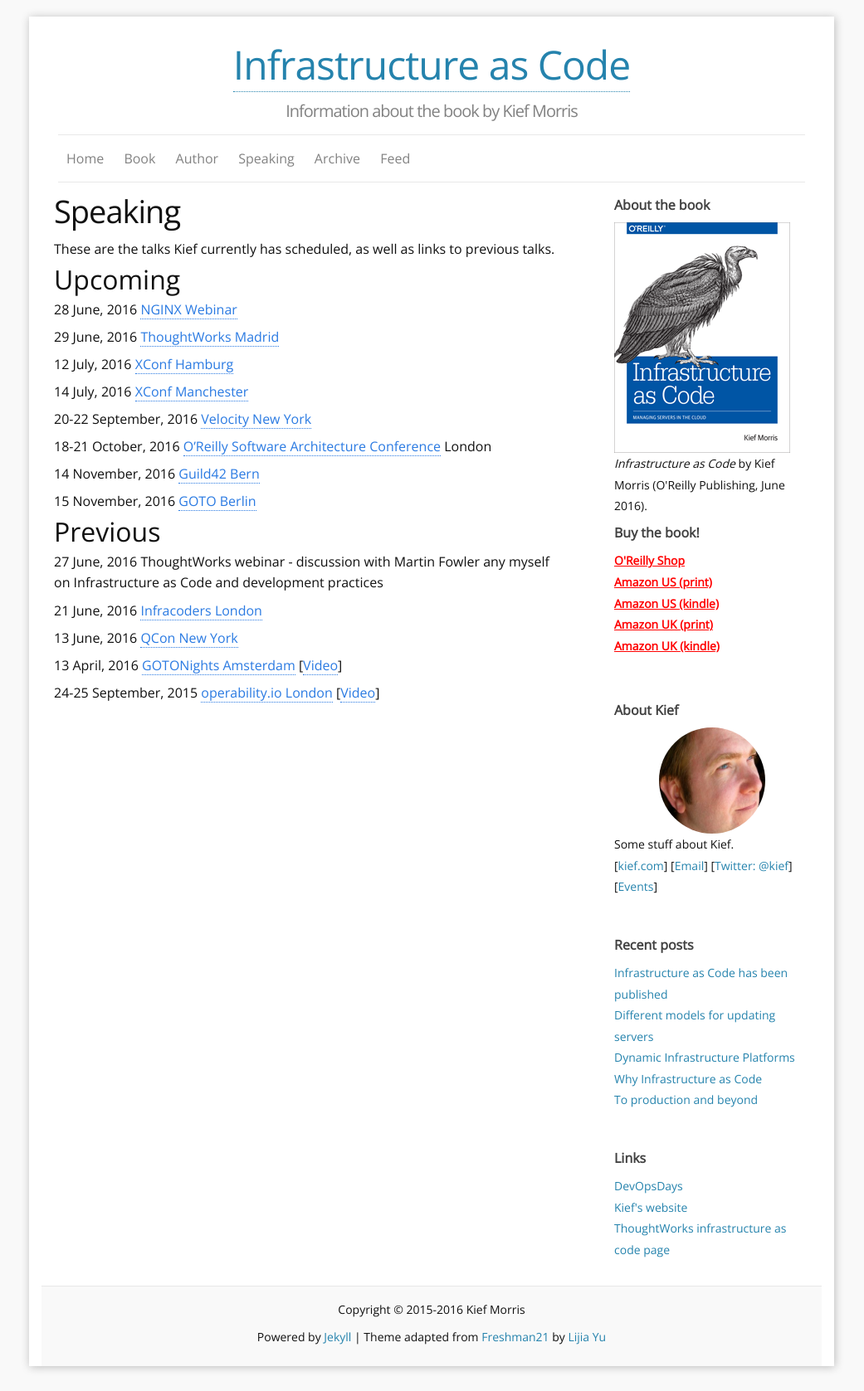
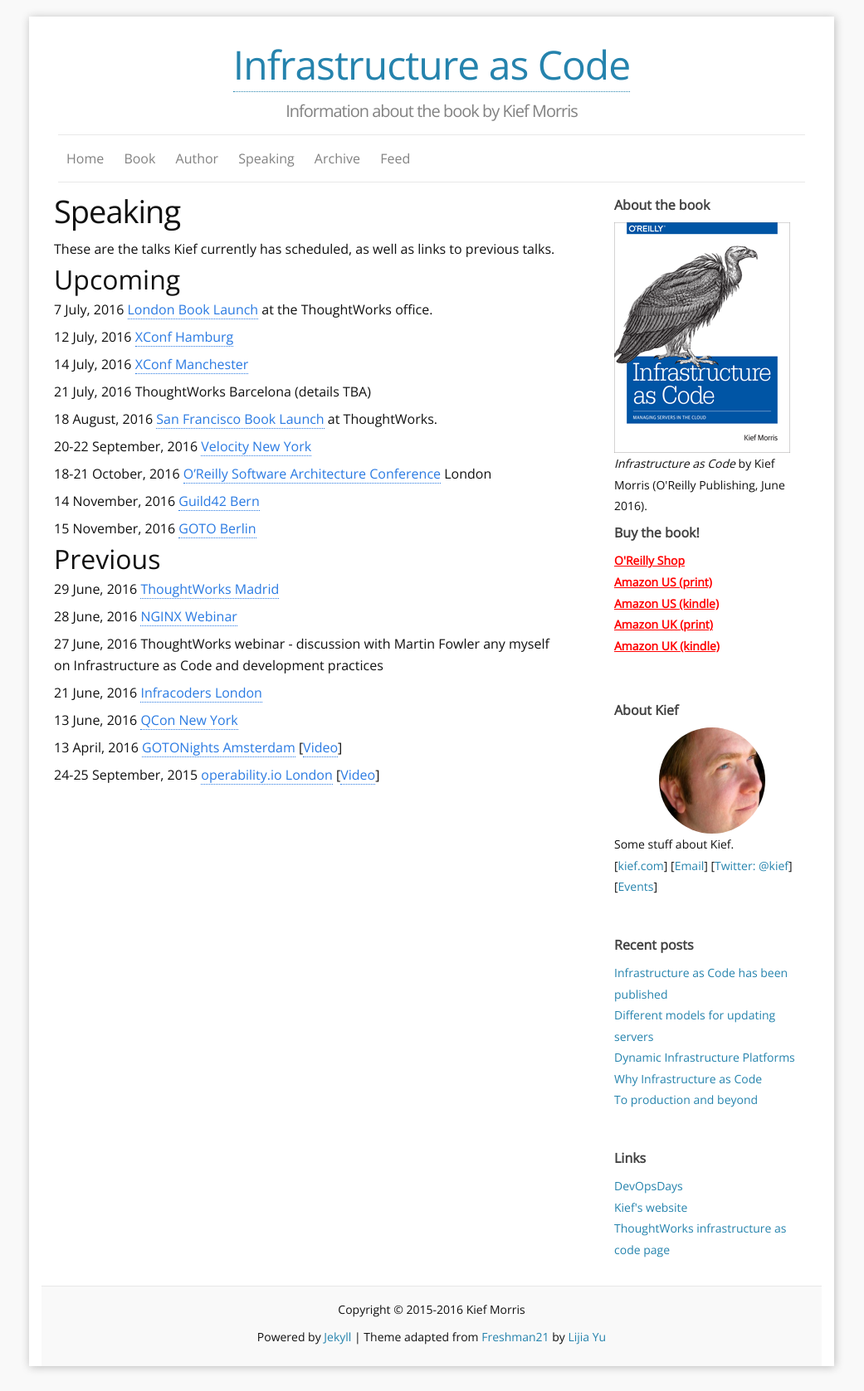
Before and after one commit to kief/infrastructure-as-code.com, a Jekyll site: the page built from 30-speaking.md, in a window 1280 px wide. Shown: the whole page at 83% size, without its empty margins (120-1161 px from the left). Built offline with Jekyll 4.4.1, drawn with Linux system fonts in a browser that asks for light colours; comment, search, counter and statistics services are not loaded.

Commit message:
Updated speaking schedule

```diff
--- a/30-speaking.md
+++ b/30-speaking.md
@@ -8,13 +8,15 @@
 
 ## Upcoming
 
-28 June, 2016 [NGINX Webinar](https://www.nginx.com/resources/webinars/how-to-adopt-infrastructure-as-code/)
-
-29 June, 2016 [ThoughtWorks Madrid](http://www.meetup.com/ThoughtWorks-Madrid/events/231646246)
+7 July, 2016 [London Book Launch](https://info.thoughtworks.com/Book-launch-infrastructure-as-code) at the ThoughtWorks office.
 
 12 July, 2016 [XConf Hamburg](https://info.thoughtworks.com/Xconf-hamburg-2016.html)
 
 14 July, 2016 [XConf Manchester](https://info.thoughtworks.com/Xconf-Manchester-2016.html)
+
+21 July, 2016 ThoughtWorks Barcelona (details TBA)
+
+18 August, 2016 [San Francisco Book Launch](https://info.thoughtworks.com/Infrastructure-As-Code-SF-Launch.html) at ThoughtWorks.
 
 20-22 September, 2016 [Velocity New York](http://conferences.oreilly.com/velocity/devops-web-performance-ny/public/schedule/detail/51192)
 
@@ -27,6 +29,10 @@
 
 ## Previous
 
+29 June, 2016 [ThoughtWorks Madrid](http://www.meetup.com/ThoughtWorks-Madrid/events/231646246)
+
+28 June, 2016 [NGINX Webinar](https://www.nginx.com/resources/webinars/how-to-adopt-infrastructure-as-code/)
+
 27 June, 2016 ThoughtWorks webinar - discussion with Martin Fowler any myself on Infrastructure as Code and development practices
 
 21 June, 2016 [Infracoders London](http://www.meetup.com/Infracoders-London/events/231184765/)
```
